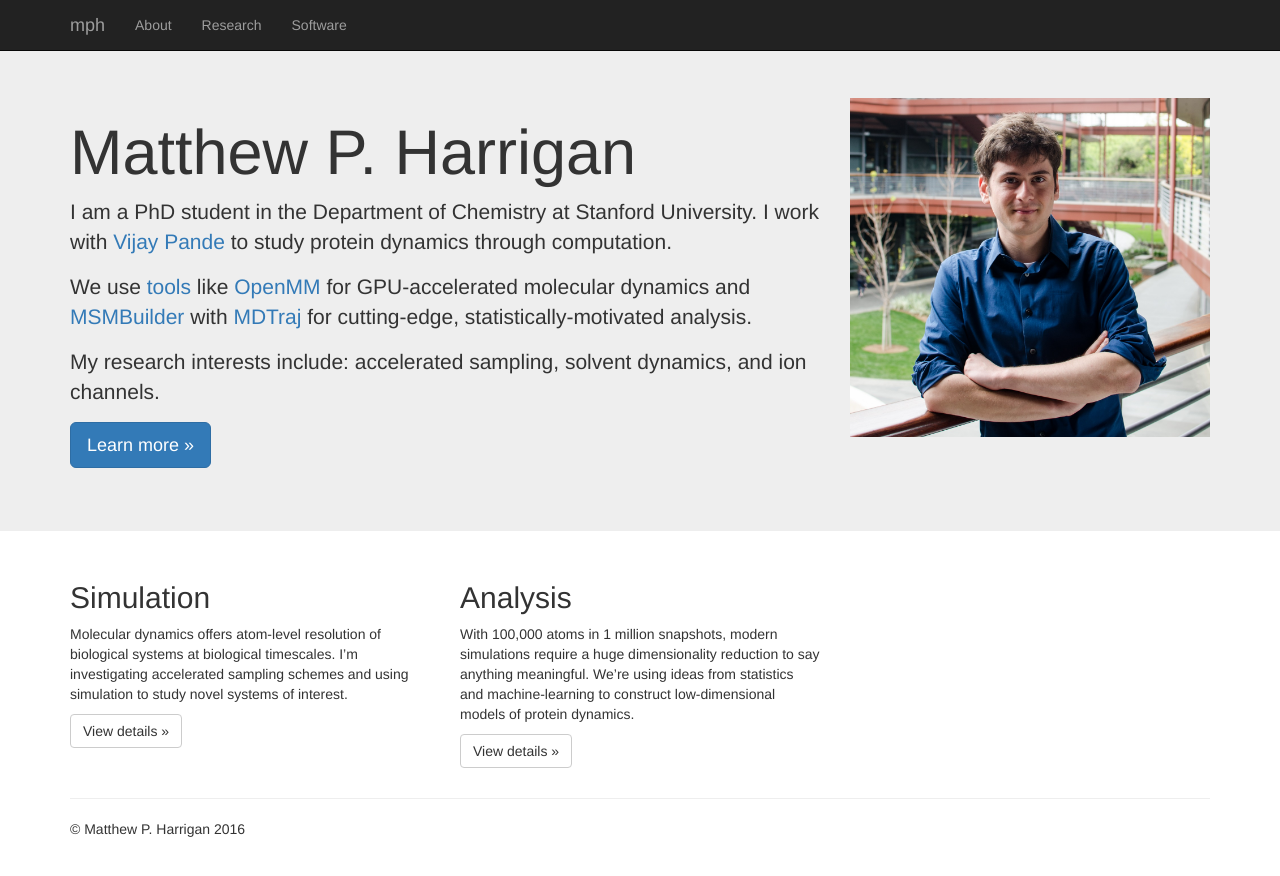
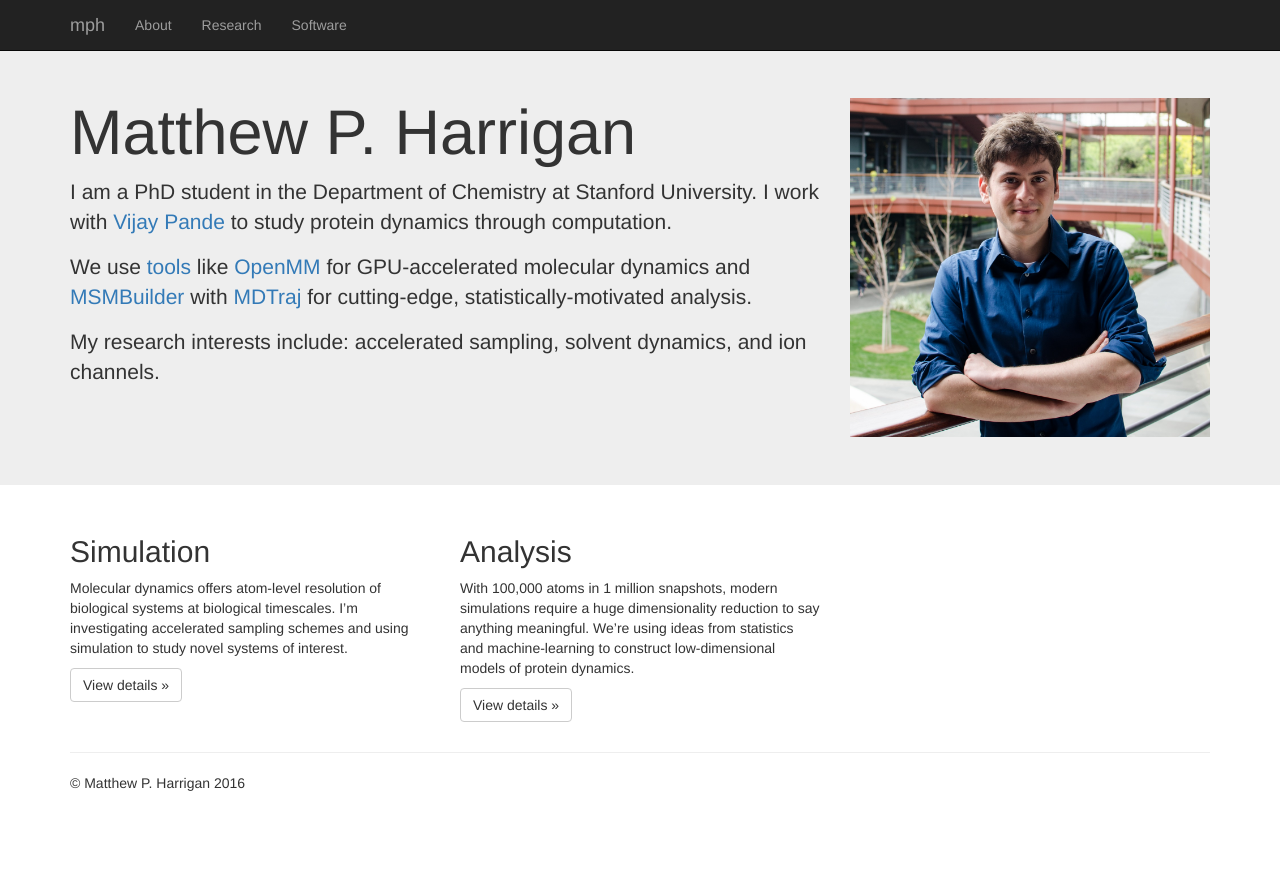
Before and after one commit to mpharrigan/mpharrigan.github.io, a Jekyll site: the page built from index.md, in a window 1280 px wide. Shown: the top 876 px of the page. Built offline with Jekyll 4.4.1, drawn with Linux system fonts in a browser that asks for light colours; nearby versions of some CDN libraries.

Commit message:
Get rid of front button

```diff
--- a/_layouts/index.html
+++ b/_layouts/index.html
@@ -6,12 +6,8 @@
 
         <div class="row">
             <div class="col-sm-8">
-                <h1>{{ page.h1 }}</h1>
+                <h1 style="margin-top: 0">{{ page.h1 }}</h1>
                 {{ content }}
-            <p><a class="btn btn-primary btn-lg"
-                href="{{site.url}}/{{page.buttonLink}}" role="button">
-                {{ page.buttonText }} &raquo;
-            </a></p>
         </div>
         <div class="col-sm-4">
             <img src="{{site.url}}/assets/{{page.image}}"
--- a/index.md
+++ b/index.md
@@ -2,8 +2,6 @@
 layout: index
 title: Matthew Harrigan
 h1: Matthew P. Harrigan
-buttonText: Learn more
-buttonLink: about
 image: mph.jpg
 ---
 
```
